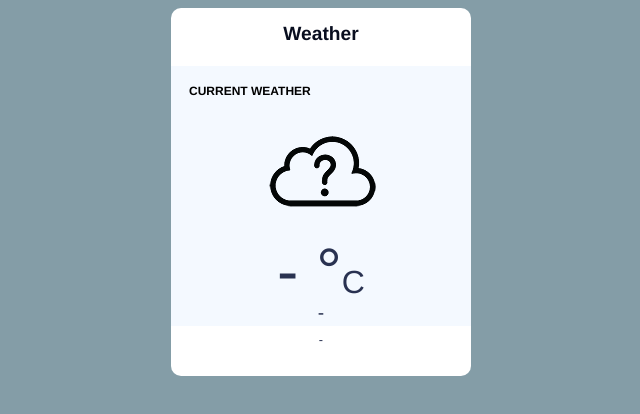
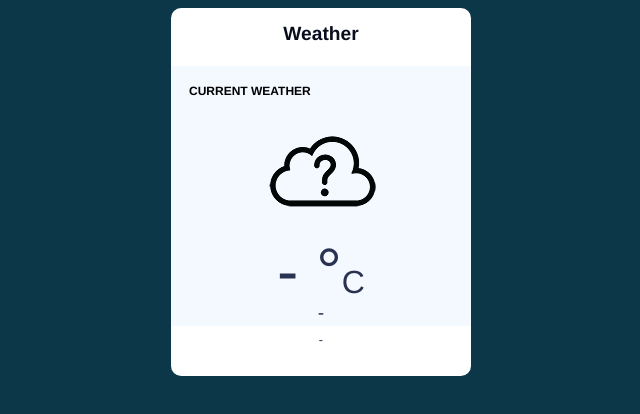
Before and after one commit to dvukumar91/Weather-App, a plain HTML site: page Weather App/index.html in a window 1280 px wide. Shown: the whole page, without its empty margins (319-959 px from the left). Drawn offline with Linux system fonts and the light colour scheme.

Commit message:
Third Commit

```diff
--- a/Weather App/style.css
+++ b/Weather App/style.css
@@ -3,7 +3,7 @@
 }
 
 body{
-    background-color: #849da7;
+    background-color: #0c3748;
 }
 
 .container{
```
